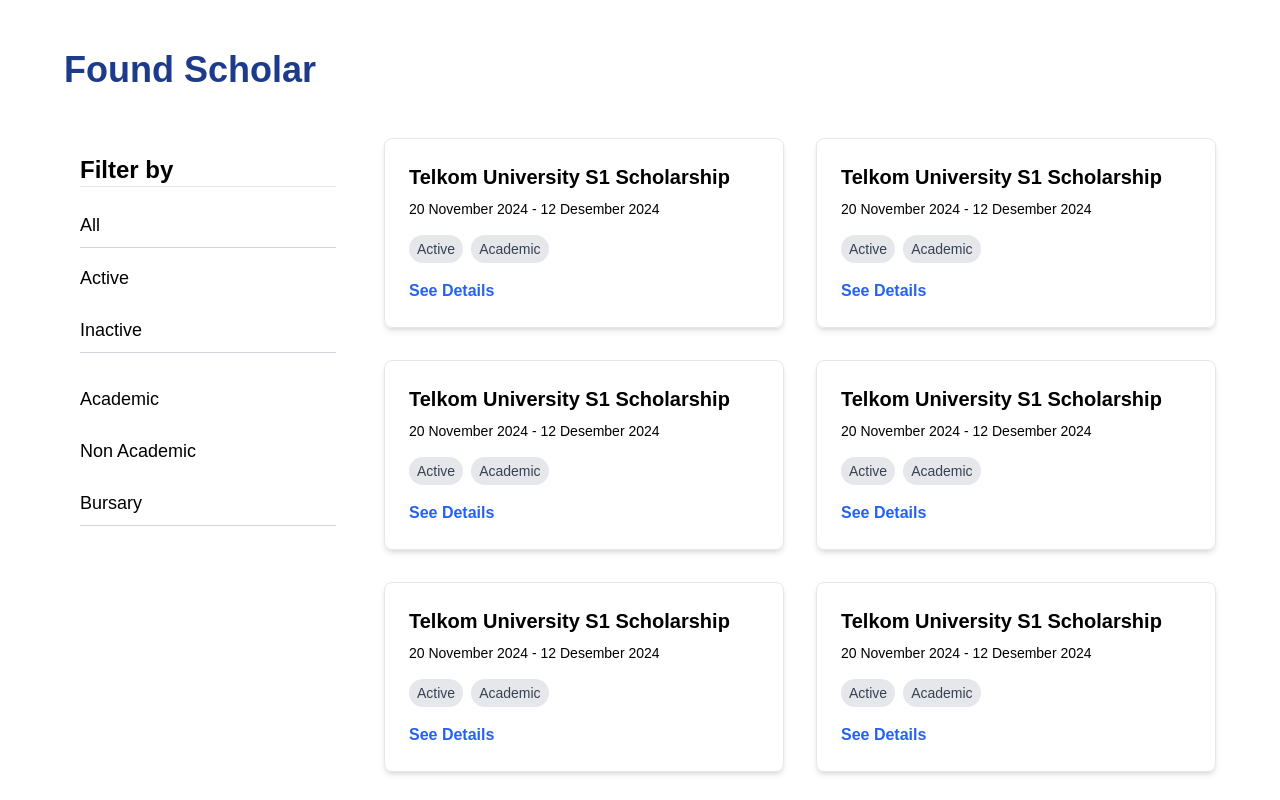
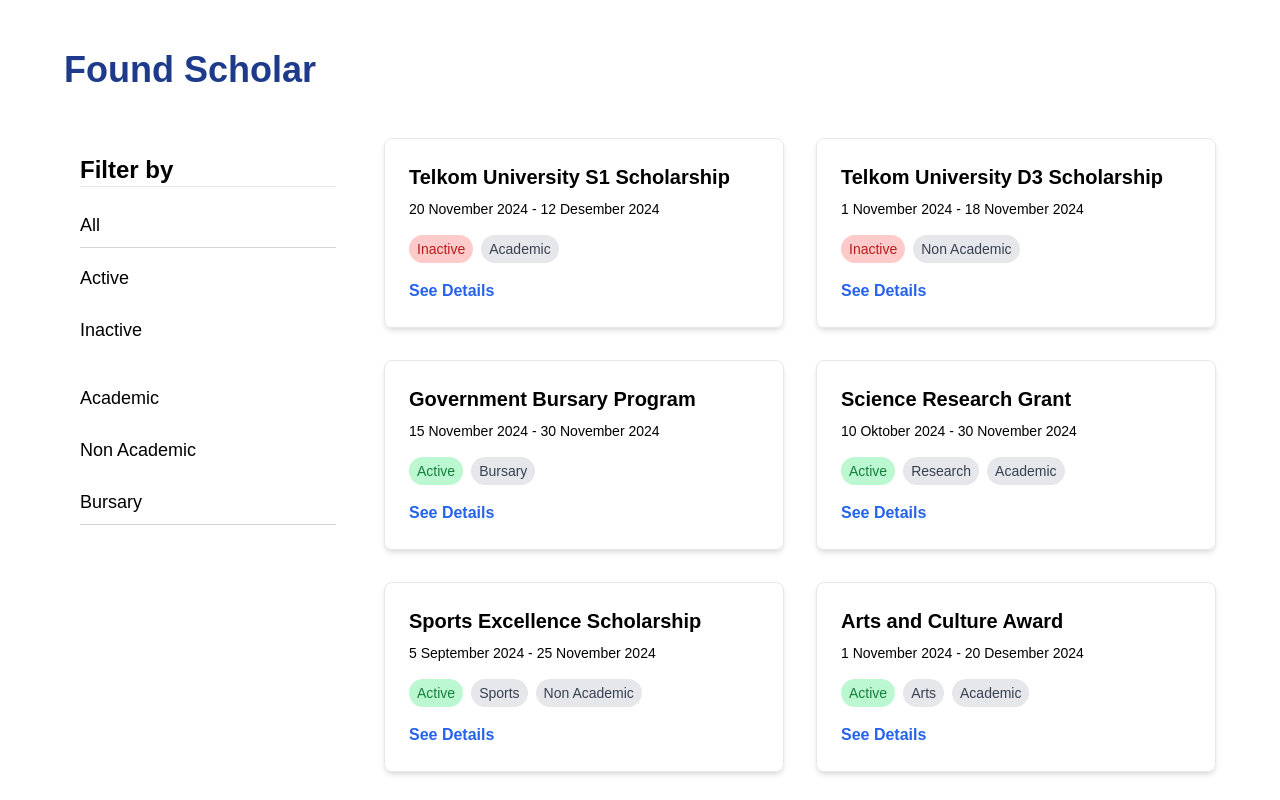
Before and after one commit to farahsbrina29/proyeksisfor_rekweb, a Next.js app: page / in a window 1280 px wide. Shown: the part 920-1720 px from the top of the page. Built offline with nearby package versions, Linux system fonts and the light colour scheme; no server answers.

Commit message:
make active/inactive dan scholarshipdata

```diff
--- /dev/null
+++ b/app/data/scholarshipdata.tsx
@@ -0,0 +1,95 @@
+// Scholarship data and utilities
+const months: { [key: string]: number } = {
+  Januari: 0,
+  Februari: 1,
+  Maret: 2,
+  April: 3,
+  Mei: 4,
+  Juni: 5,
+  Juli: 6,
+  Agustus: 7,
+  September: 8,
+  Oktober: 9,
+  November: 10,
+  Desember: 11,
+};
+
+// Function to parse custom date
+export function parseCustomDate(dateString: string): Date {
+  const [day, month, year] = dateString.split(" ");
+  return new Date(Number(year), months[month], parseInt(day, 10));
+}
+
+// Scholarship data
+export const scholarships = [
+  {
+    id: 1,
+    title: "Telkom University S1 Scholarship",
+    startDate: "20 November 2024",
+    endDate: "12 Desember 2024",
+    tags: ["Academic"],
+  },
+  {
+    id: 2,
+    title: "Telkom University D3 Scholarship",
+    startDate: "1 November 2024",
+    endDate: "18 November 2024",
+    tags: ["Non Academic"],
+  },
+  {
+    id: 3,
+    title: "Government Bursary Program",
+    startDate: "15 November 2024",
+    endDate: "30 November 2024",
+    tags: ["Bursary"],
+  },
+  {
+    id: 4,
+    title: "Science Research Grant",
+    startDate: "10 Oktober 2024",
+    endDate: "30 November 2024",
+    tags: ["Research", "Academic"],
+  },
+  {
+    id: 5,
+    title: "Sports Excellence Scholarship",
+    startDate: "5 September 2024",
+    endDate: "25 November 2024",
+    tags: ["Sports", "Non Academic"],
+  },
+  {
+    id: 6,
+    title: "Arts and Culture Award",
+    startDate: "1 November 2024",
+    endDate: "20 Desember 2024",
+    tags: ["Arts", "Academic"],
+  },
+  {
+    id: 7,
+    title: "Community Leadership Scholarship",
+    startDate: "10 November 2024",
+    endDate: "30 Desember 2024",
+    tags: ["Leadership", "Academic"],
+  },
+  {
+    id: 8,
+    title: "Engineering Innovation Grant",
+    startDate: "15 Oktober 2024",
+    endDate: "25 November 2024",
+    tags: ["Innovation", "Research"],
+  },
+  {
+    id: 9,
+    title: "Healthcare Professionals Grant",
+    startDate: "1 November 2024",
+    endDate: "30 November 2024",
+    tags: ["Healthcare", "Bursary"],
+  },
+  {
+    id: 10,
+    title: "Entrepreneurship Excellence Award",
+    startDate: "20 Oktober 2024",
+    endDate: "30 November 2024",
+    tags: ["Entrepreneurship", "Non Academic"],
+  },
+];
--- a/app/page.tsx
+++ b/app/page.tsx
@@ -1,44 +1,15 @@
 import HeroSection from "../components/heroSection";
 import Footer from "../components/footer";
-// Import data scholarships
-const scholarships = [
-  {
-    id: 1,
-    title: "Telkom University S1 Scholarship",
-    date: "20 November 2024 - 12 Desember 2024",
-    tags: ["Active", "Academic"],
-  },
-  {
-    id: 2,
-    title: "Telkom University S1 Scholarship",
-    date: "20 November 2024 - 12 Desember 2024",
-    tags: ["Active", "Academic"],
-  },
-  {
-    id: 3,
-    title: "Telkom University S1 Scholarship",
-    date: "20 November 2024 - 12 Desember 2024",
-    tags: ["Active", "Academic"],
-  },
-  {
-    id: 4,
-    title: "Telkom University S1 Scholarship",
-    date: "20 November 2024 - 12 Desember 2024",
-    tags: ["Active", "Academic"],
-  },
-  {
-    id: 5,
-    title: "Telkom University S1 Scholarship",
-    date: "20 November 2024 - 12 Desember 2024",
-    tags: ["Active", "Academic"],
-  },
-  {
-    id: 6,
-    title: "Telkom University S1 Scholarship",
-    date: "20 November 2024 - 12 Desember 2024",
-    tags: ["Active", "Academic"],
-  },
-];
+import { scholarships, parseCustomDate } from "../app/data/scholarshipdata";
+
+// Function to determine if the scholarship is Active or Inactive
+function getScholarshipStatus(startDate: string, endDate: string): string {
+  const today = new Date();
+  const start = parseCustomDate(startDate);
+  const end = parseCustomDate(endDate);
+
+  return today >= start && today <= end ? "Active" : "Inactive";
+}
 
 export default function Home() {
   return (
@@ -61,7 +32,7 @@ export default function Home() {
               <li className="cursor-pointer hover:text-blue-600 text-black border-gray-300 pb-2">
                 Active
               </li>
-              <li className="cursor-pointer hover:text-blue-600 text-black border-b border-gray-300 pb-2">
+              <li className="cursor-pointer hover:text-blue-600 text-black border-gray-300 pb-2">
                 Inactive
               </li>
               <li className="cursor-pointer hover:text-blue-600 text-black border-gray-300 pt-4 pb-2">
@@ -78,7 +49,7 @@ export default function Home() {
 
           {/* Cards Section */}
           <div className="flex-1 grid grid-cols-1 md:grid-cols-2 gap-8">
-            {scholarships.map((scholarship) => (
+            {scholarships.slice(0, 6).map((scholarship) => (
               <div
                 key={scholarship.id}
                 className="border rounded-lg p-6 shadow-md hover:shadow-lg transition"
@@ -86,8 +57,25 @@ export default function Home() {
                 <h3 className="text-xl font-bold mb-2 text-black">
                   {scholarship.title}
                 </h3>
-                <p className="text-black text-sm mb-4">{scholarship.date}</p>
+                <p className="text-black text-sm mb-4">
+                  {scholarship.startDate} - {scholarship.endDate}
+                </p>
                 <div className="flex items-center space-x-2 mb-4">
+                  <span
+                    className={`px-2 py-1 rounded-full text-sm ${
+                      getScholarshipStatus(
+                        scholarship.startDate,
+                        scholarship.endDate
+                      ) === "Active"
+                        ? "bg-green-200 text-green-700"
+                        : "bg-red-200 text-red-700"
+                    }`}
+                  >
+                    {getScholarshipStatus(
+                      scholarship.startDate,
+                      scholarship.endDate
+                    )}
+                  </span>
                   {scholarship.tags.map((tag, index) => (
                     <span
                       key={index}
```
